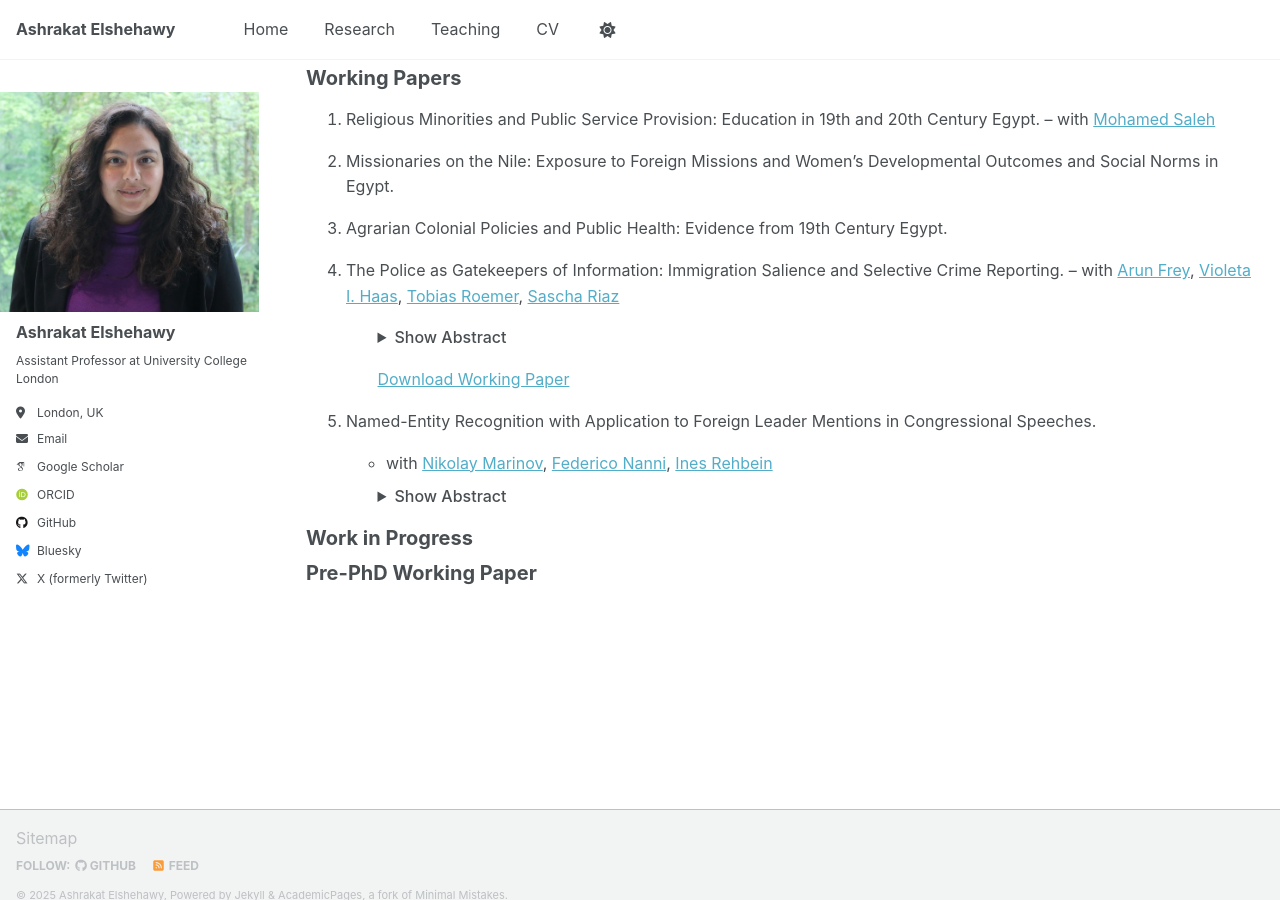
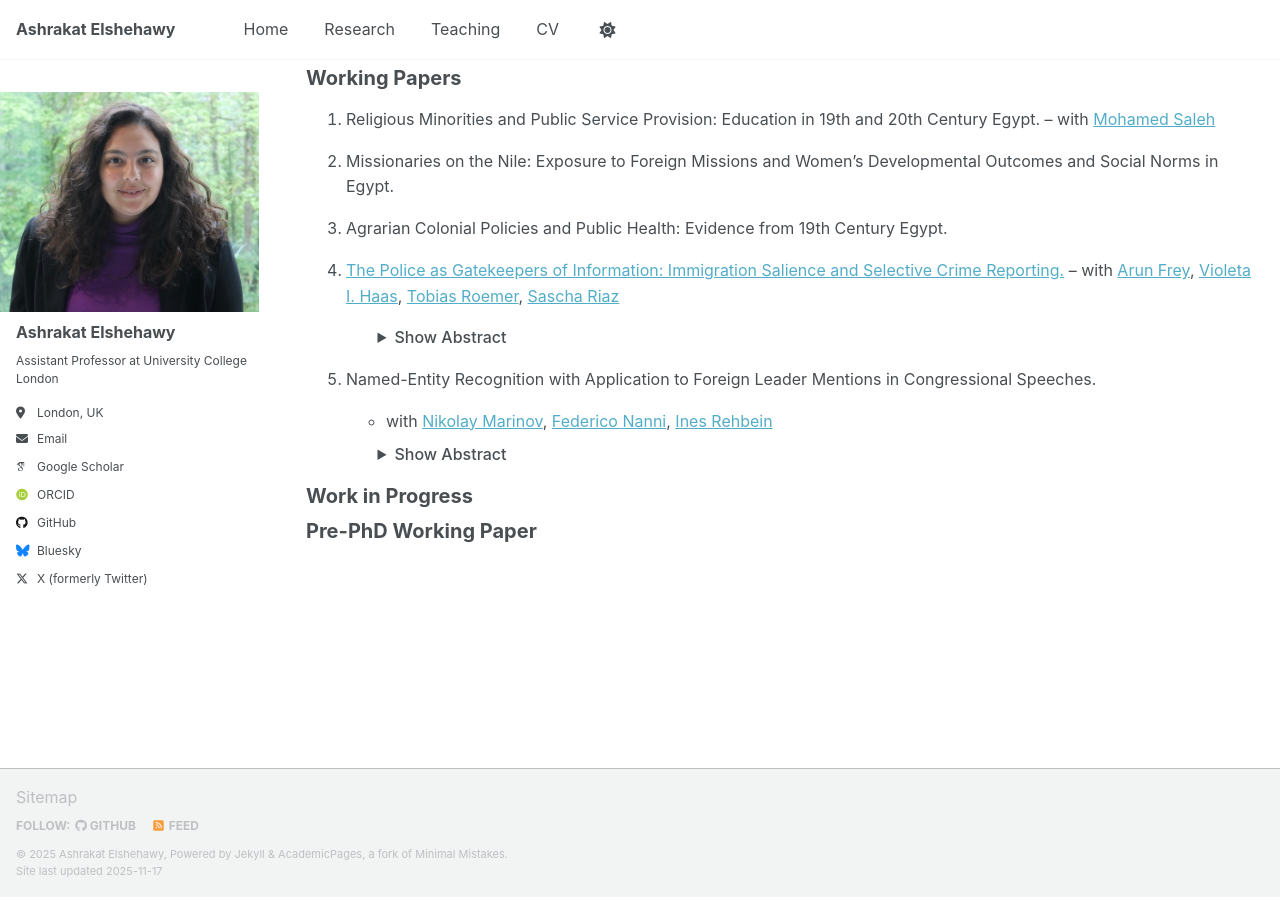
Before and after one commit to aelshehawy/aelshehawy.github.io, a Jekyll site: the page built from _pages/research.md, in a window 1280 px wide and 900 px high, scrolled down 502 px. Built offline with Jekyll 4.4.1, drawn with Linux system fonts in a browser that asks for light colours; some web fonts are replaced; a script that is not in the unit is left out.

Commit message:
add links

```diff
--- a/_pages/research.md
+++ b/_pages/research.md
@@ -52,7 +52,7 @@ author_profile: true
 
 3. Agrarian Colonial Policies and Public Health: Evidence from 19th Century Egypt.
 
-4. The Police as Gatekeepers of Information: Immigration Salience and Selective Crime Reporting.
+4. [The Police as Gatekeepers of Information: Immigration Salience and Selective Crime Reporting.](https://doi.org/10.31235/osf.io/trhys_v1">Download Working Paper)
    – with  [Arun Frey](https://arunfrey.github.io), [Violeta I. Haas](https://violeta-haas.github.io/), [Tobias Roemer](https://www.nuffield.ox.ac.uk/people/profiles/tobias-roemer/), [Sascha Riaz](https://saschariaz.com)
 
    <details class="pub-abstract">
@@ -60,9 +60,7 @@ author_profile: true
      <p><strong>Abstract:</strong> What drives the supply of crime news? While prior research focuses on the news media, we study a crucial upstream gatekeeper of information: the police. We argue that the police act as strategic bureaucrats who increase the disclosure of out-group cues (ethnicity, nationality) when immigration is salient to signal competence and transparency to the public. To test this, we use LLMs to annotate a novel dataset of about one million press releases published by local police stations across Germany between 2014 and 2024. Using a regression discontinuity in time design, we demonstrate an increase in out-group cues in police communications (1) following a nationwide shock to immigration salience (the 2015/16 Cologne New Year's Eve assaults), and (2) in the days before regional elections in which immigration is a salient campaign issue. Our findings demonstrate how bureaucratic discretion shapes the supply of politically charged information.</p>
    </details>
 
-   <p class="pub-link">
-     <a href="https://doi.org/10.31235/osf.io/trhys_v1">Download Working Paper</a>
-   </p>
+
 
 5. Named-Entity Recognition with Application to Foreign Leader Mentions in Congressional Speeches.
 - with [Nikolay Marinov](https://www.gu.se/en/about/find-staff/nikolaymarinov), [Federico Nanni](https://www.turing.ac.uk/people/researchers/federico-nanni), [Ines Rehbein](https://www.uni-mannheim.de/dws/people/researchers/postdoctoral-research-fellows/dr-ines-rehbein/)
```
